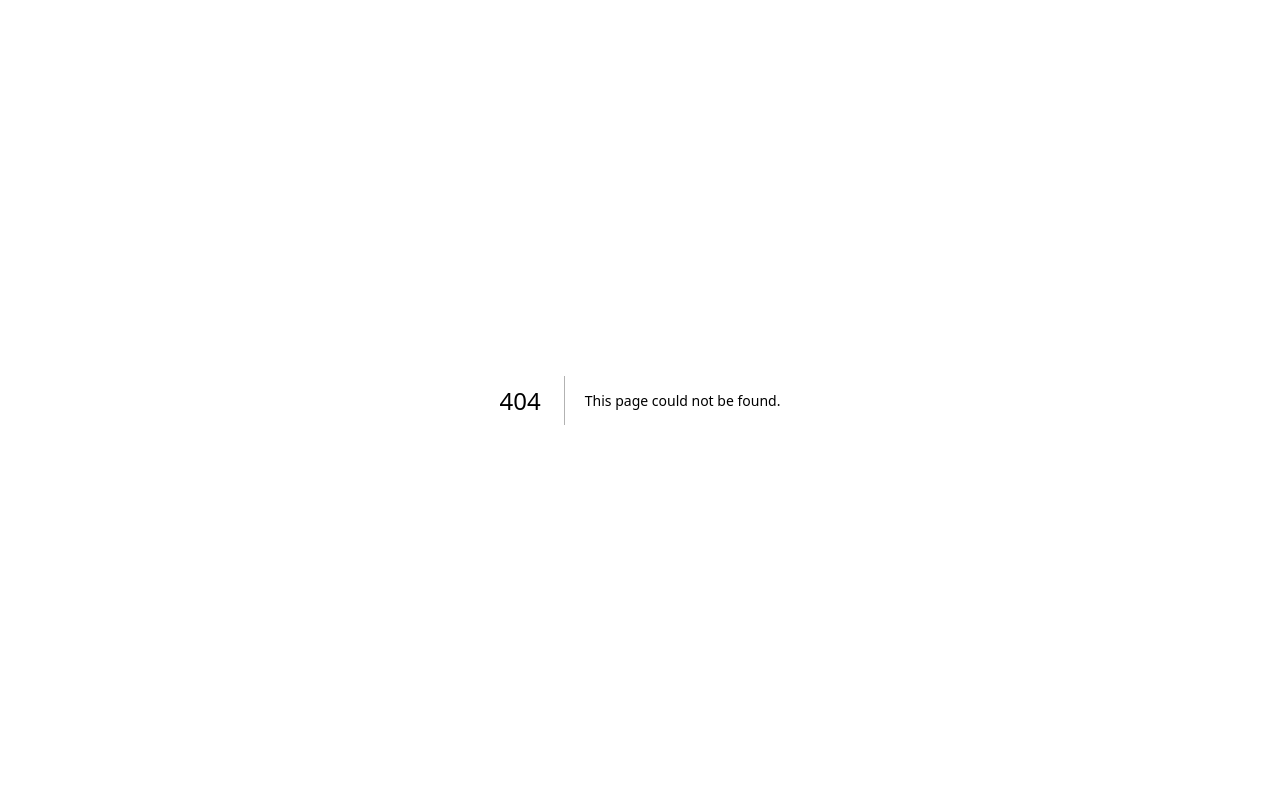
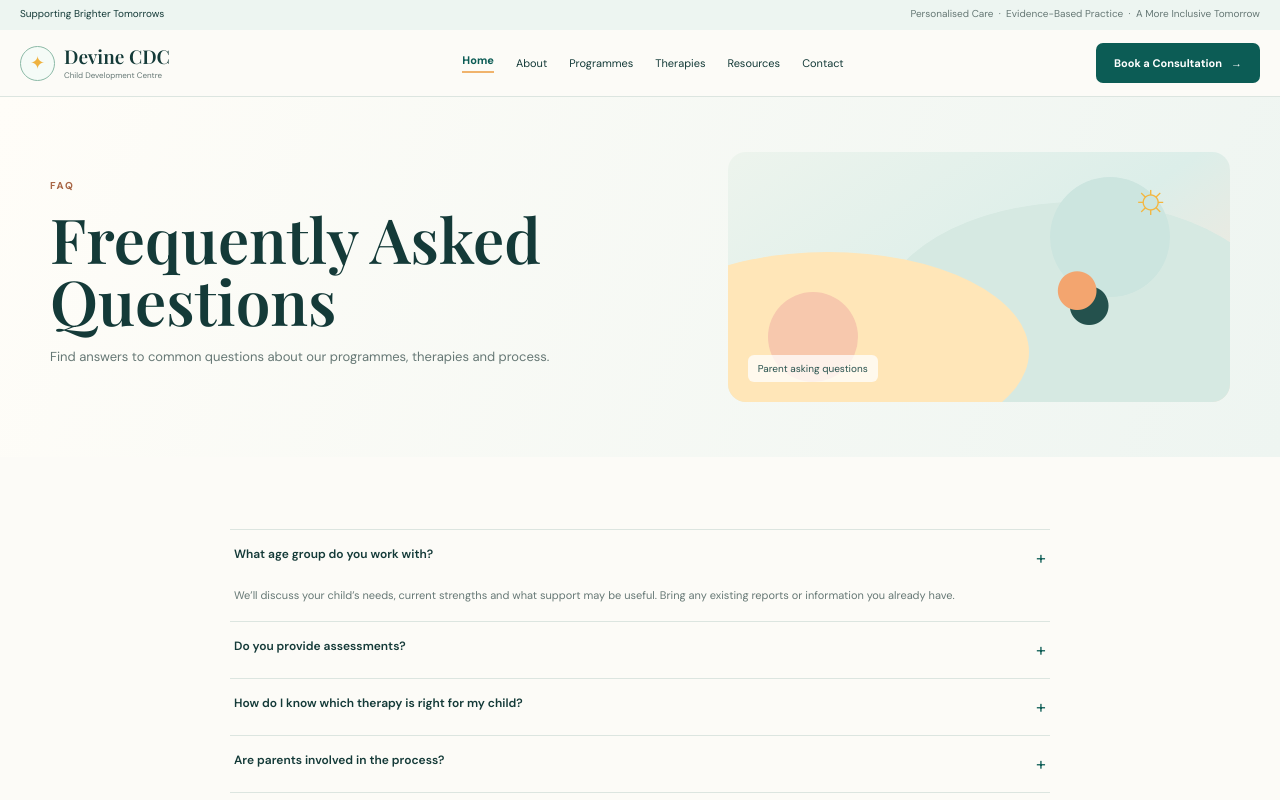
Before and after one commit to suchill03/devine-cdc-website, a Next.js app: page /faq in a window 1280 px wide. Before the commit this address had no page. Shown: the top 800 px of the page. Built offline with nearby package versions, Linux system fonts and the light colour scheme.

Commit message:
feat: add faq page

```diff
--- /dev/null
+++ b/src/app/faq/page.tsx
@@ -0,0 +1,3 @@
+import {Header,Footer,PageHero,FAQList,CTA} from '@/components/site';
+const questions=['What age group do you work with?','Do you provide assessments?','How do I know which therapy is right for my child?','Are parents involved in the process?','How often are therapy sessions?','What should we bring to the first consultation?','Do you offer online sessions?','How do you measure progress?','What happens if my child is not responding?','Do you work with schools?'];
+export default function FAQ(){return <><Header/><PageHero eyebrow="FAQ" title="Frequently Asked Questions" copy="Find answers to common questions about our programmes, therapies and process." imageLabel="Parent asking questions"/><main><section className="section"><div className="container" style={{maxWidth:820}}><FAQList items={questions}/></div></section><CTA/></main><Footer/></>}
```
